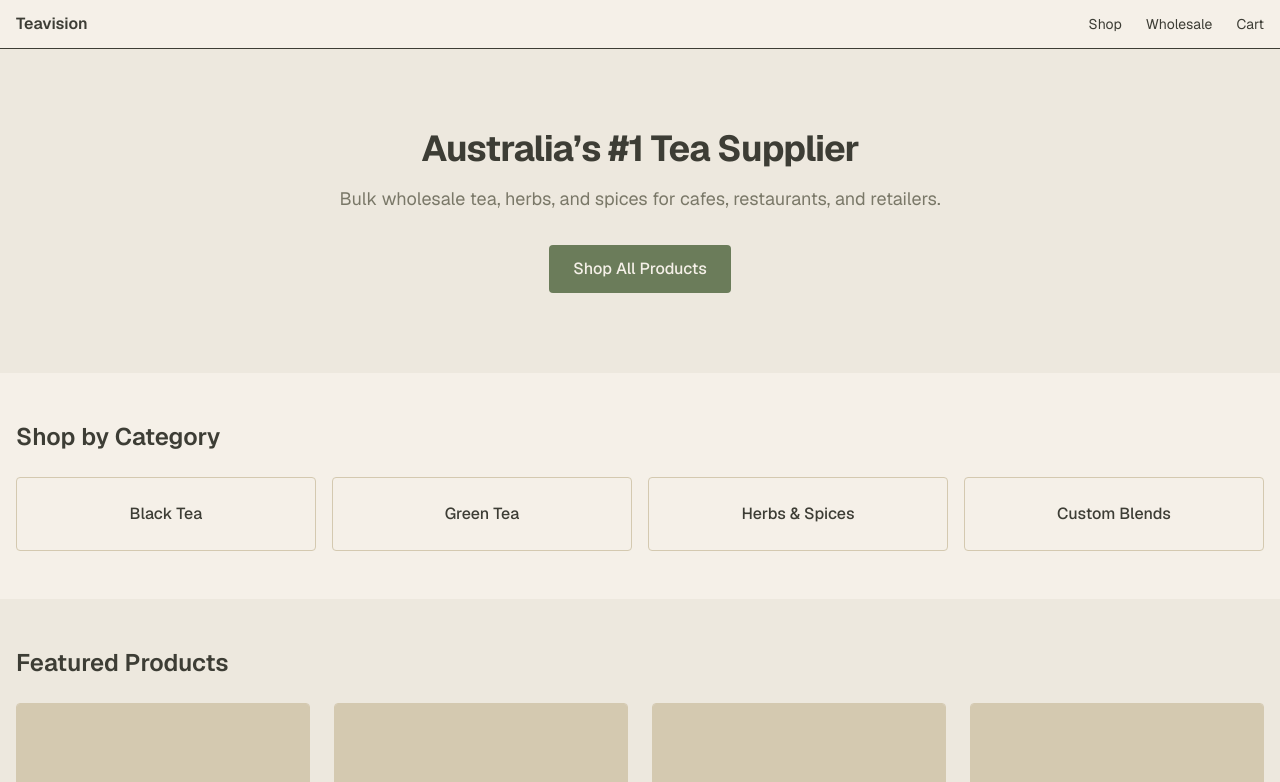
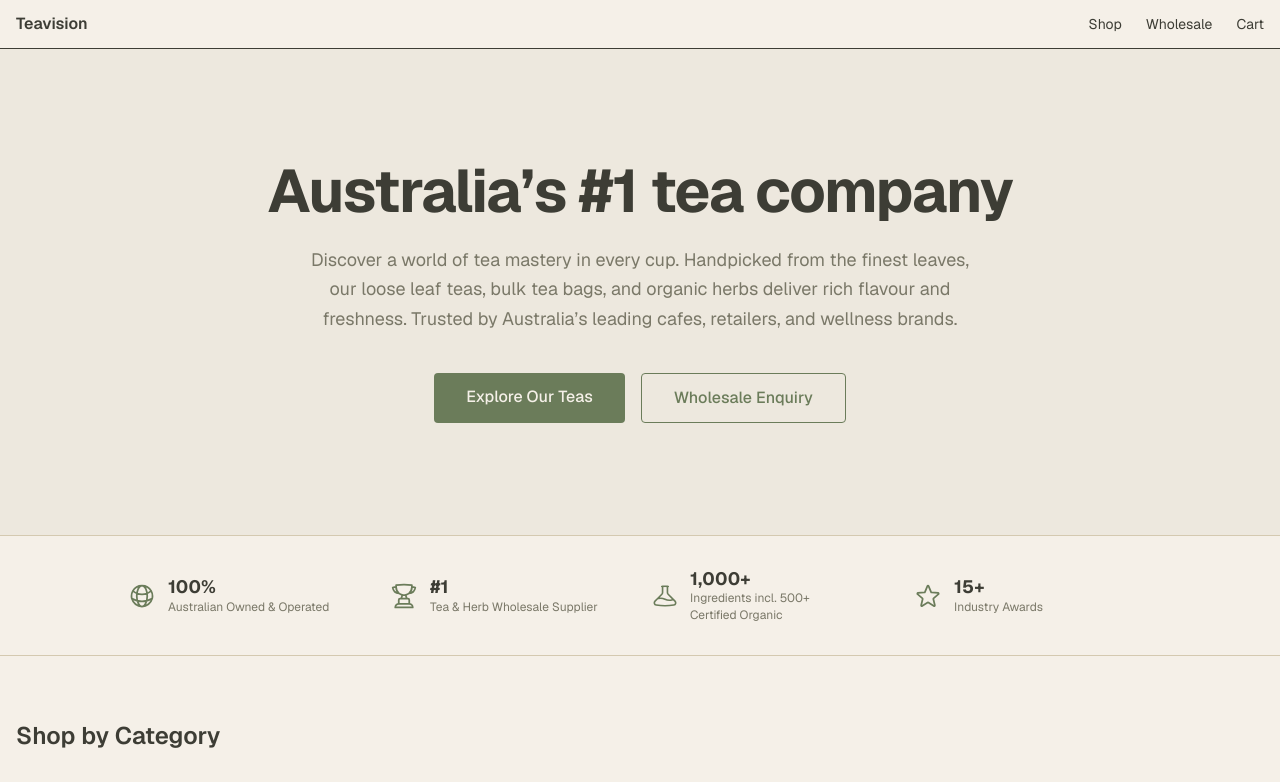
Before and after one commit to franz-ss/teavision-storefront, a Next.js app: page / in a window 1280 px wide. Shown: the top 782 px of the page. Built offline with nearby package versions, Linux system fonts and the light colour scheme.

Commit message:
feat: replicate hero — real headline, subheadline, trust bar, real categories, dual CTA

```diff
--- a/app/(storefront)/page.tsx
+++ b/app/(storefront)/page.tsx
@@ -38,51 +38,169 @@ const STUB_PRODUCTS: ProductSummary[] = [
   },
 ]
 
+const CATEGORIES = [
+  { name: 'Tea', href: '/collections/tea' },
+  { name: 'Tea Bags', href: '/collections/tea-bags' },
+  { name: 'Herbs & Spices', href: '/collections/herbs-spices' },
+  { name: 'Superfood Powders', href: '/collections/superfood-powders' },
+]
+
+const TRUST_STATS = [
+  {
+    value: '100%',
+    label: 'Australian Owned & Operated',
+    icon: (
+      <svg
+        className="text-primary h-7 w-7"
+        viewBox="0 0 24 24"
+        fill="none"
+        stroke="currentColor"
+        strokeWidth={1.5}
+        aria-hidden="true"
+      >
+        <path
+          strokeLinecap="round"
+          strokeLinejoin="round"
+          d="M12 21a9.004 9.004 0 008.716-6.747M12 21a9.004 9.004 0 01-8.716-6.747M12 21c2.485 0 4.5-4.038 4.5-9S14.485 3 12 3m0 18c-2.485 0-4.5-4.038-4.5-9S9.515 3 12 3m0 0a8.997 8.997 0 017.843 4.582M12 3a8.997 8.997 0 00-7.843 4.582m15.686 0A11.953 11.953 0 0112 10.5c-2.998 0-5.74-1.1-7.843-2.918m15.686 0A8.959 8.959 0 0121 12c0 .778-.099 1.533-.284 2.253m0 0A17.919 17.919 0 0112 16.5c-3.162 0-6.133-.815-8.716-2.247m0 0A9.015 9.015 0 013 12c0-1.605.42-3.113 1.157-4.418"
+        />
+      </svg>
+    ),
+  },
+  {
+    value: '#1',
+    label: 'Tea & Herb Wholesale Supplier',
+    icon: (
+      <svg
+        className="text-primary h-7 w-7"
+        viewBox="0 0 24 24"
+        fill="none"
+        stroke="currentColor"
+        strokeWidth={1.5}
+        aria-hidden="true"
+      >
+        <path
+          strokeLinecap="round"
+          strokeLinejoin="round"
+          d="M16.5 18.75h-9m9 0a3 3 0 013 3h-15a3 3 0 013-3m9 0v-3.375c0-.621-.503-1.125-1.125-1.125h-.871M7.5 18.75v-3.375c0-.621.504-1.125 1.125-1.125h.872m5.007 0H9.497m5.007 0a7.454 7.454 0 01-.982-3.172M9.497 14.25a7.454 7.454 0 00.981-3.172M5.25 4.236c-.982.143-1.954.317-2.916.52A6.003 6.003 0 007.73 9.728M5.25 4.236V4.5c0 2.108.966 3.99 2.48 5.228M5.25 4.236V2.721C7.456 2.41 9.71 2.25 12 2.25c2.291 0 4.545.16 6.75.47v1.516M7.73 9.728a6.726 6.726 0 002.748 1.35m8.272-6.842V4.5c0 2.108-.966 3.99-2.48 5.228m2.48-5.492a46.32 46.32 0 012.916.52 6.003 6.003 0 01-5.395 4.972m0 0a6.726 6.726 0 01-2.749 1.35m0 0a6.772 6.772 0 01-3.044 0"
+        />
+      </svg>
+    ),
+  },
+  {
+    value: '1,000+',
+    label: 'Ingredients incl. 500+ Certified Organic',
+    icon: (
+      <svg
+        className="text-primary h-7 w-7"
+        viewBox="0 0 24 24"
+        fill="none"
+        stroke="currentColor"
+        strokeWidth={1.5}
+        aria-hidden="true"
+      >
+        <path
+          strokeLinecap="round"
+          strokeLinejoin="round"
+          d="M9.75 3.104v5.714a2.25 2.25 0 01-.659 1.591L5 14.5M9.75 3.104c-.251.023-.501.05-.75.082m.75-.082a24.301 24.301 0 014.5 0m0 0v5.714c0 .597.237 1.17.659 1.591L19.8 15.3M14.25 3.104c.251.023.501.05.75.082M19.8 15.3l-1.57.393A9.065 9.065 0 0112 15a9.065 9.065 0 00-6.23-.693L5 14.5m14.8.8l1.402 1.402c1.232 1.232.65 3.318-1.067 3.611A48.309 48.309 0 0112 21c-2.773 0-5.491-.235-8.135-.687-1.718-.293-2.3-2.379-1.067-3.61L5 14.5"
+        />
+      </svg>
+    ),
+  },
+  {
+    value: '15+',
+    label: 'Industry Awards',
+    icon: (
+      <svg
+        className="text-primary h-7 w-7"
+        viewBox="0 0 24 24"
+        fill="none"
+        stroke="currentColor"
+        strokeWidth={1.5}
+        aria-hidden="true"
+      >
+        <path
+          strokeLinecap="round"
+          strokeLinejoin="round"
+          d="M11.48 3.499a.562.562 0 011.04 0l2.125 5.111a.563.563 0 00.475.345l5.518.442c.499.04.701.663.321.988l-4.204 3.602a.563.563 0 00-.182.557l1.285 5.385a.562.562 0 01-.84.61l-4.725-2.885a.563.563 0 00-.586 0L6.982 20.54a.562.562 0 01-.84-.61l1.285-5.386a.562.562 0 00-.182-.557l-4.204-3.602a.563.563 0 01.321-.988l5.518-.442a.563.563 0 00.475-.345L11.48 3.5z"
+        />
+      </svg>
+    ),
+  },
+]
+
 export default function HomePage() {
   return (
     <div>
       {/* Hero */}
-      <section className="bg-surface px-4 py-20 text-center">
-        <h1 className="text-4xl font-bold tracking-tight">
-          Australia&rsquo;s #1 Tea Supplier
+      <section className="bg-surface px-4 py-28 text-center">
+        <div className="mx-auto max-w-3xl">
+          <h1 className="text-5xl font-bold tracking-tight md:text-6xl">
+            Australia&rsquo;s #1 tea company
           </h1>
-        <p className="text-text-muted mt-4 text-lg">
-          Bulk wholesale tea, herbs, and spices for cafes, restaurants, and
-          retailers.
+          <p className="text-text-muted mx-auto mt-6 max-w-2xl text-lg leading-relaxed">
+            Discover a world of tea mastery in every cup. Handpicked from the
+            finest leaves, our loose leaf teas, bulk tea bags, and organic herbs
+            deliver rich flavour and freshness. Trusted by Australia&rsquo;s
+            leading cafes, retailers, and wellness brands.
           </p>
+          <div className="mt-10 flex flex-wrap justify-center gap-4">
             <Link
               href="/collections/all"
-          className="bg-primary text-background hover:bg-primary-hover mt-8 inline-block rounded px-6 py-3 font-medium focus-visible:ring-2 focus-visible:ring-offset-2"
+              className="bg-primary text-background hover:bg-primary-hover rounded px-8 py-3 font-medium focus-visible:ring-2 focus-visible:ring-offset-2"
             >
-          Shop All Products
+              Explore Our Teas
             </Link>
+            <Link
+              href="/pages/wholesale"
+              className="border-primary text-primary hover:bg-surface rounded border px-8 py-3 font-medium focus-visible:ring-2 focus-visible:ring-offset-2"
+            >
+              Wholesale Enquiry
+            </Link>
+          </div>
+        </div>
       </section>
 
-      {/* Featured collections placeholder */}
-      <section className="px-4 py-12">
+      {/* Trust bar */}
+      <section className="border-border bg-background border-y px-4 py-8">
+        <ul
+          className="mx-auto grid max-w-5xl grid-cols-2 gap-6 md:grid-cols-4"
+          role="list"
+        >
+          {TRUST_STATS.map(({ value, label, icon }) => (
+            <li key={value} className="flex items-center gap-3">
+              {icon}
+              <div>
+                <p className="text-lg leading-tight font-bold">{value}</p>
+                <p className="text-text-muted text-xs leading-snug">{label}</p>
+              </div>
+            </li>
+          ))}
+        </ul>
+      </section>
+
+      {/* Shop by category */}
+      <section className="px-4 py-16">
         <div className="mx-auto max-w-7xl">
-          <h2 className="mb-6 text-2xl font-semibold">Shop by Category</h2>
+          <h2 className="mb-8 text-2xl font-semibold">Shop by Category</h2>
           <ul className="grid grid-cols-2 gap-4 md:grid-cols-4" role="list">
-            {['Black Tea', 'Green Tea', 'Herbs & Spices', 'Custom Blends'].map(
-              (name) => (
+            {CATEGORIES.map(({ name, href }) => (
               <li key={name}>
                 <Link
-                    href="#"
-                    className="border-border hover:border-primary block rounded border p-6 text-center font-medium focus-visible:ring-2 focus-visible:ring-offset-2"
+                  href={href}
+                  className="border-border hover:border-primary hover:bg-surface block rounded border px-4 py-8 text-center font-medium transition-colors focus-visible:ring-2 focus-visible:ring-offset-2"
                 >
                   {name}
                 </Link>
               </li>
-              ),
-            )}
+            ))}
           </ul>
         </div>
       </section>
 
       {/* Featured products */}
-      <section className="bg-surface px-4 py-12">
+      <section className="bg-surface px-4 py-16">
         <div className="mx-auto max-w-7xl">
-          <h2 className="mb-6 text-2xl font-semibold">Featured Products</h2>
+          <h2 className="mb-8 text-2xl font-semibold">Featured Products</h2>
           <ul className="grid grid-cols-2 gap-6 md:grid-cols-4" role="list">
             {STUB_PRODUCTS.map((product, i) => (
               <li key={product.id}>
```
Lines whose indentation alone changed are shown as unchanged.
